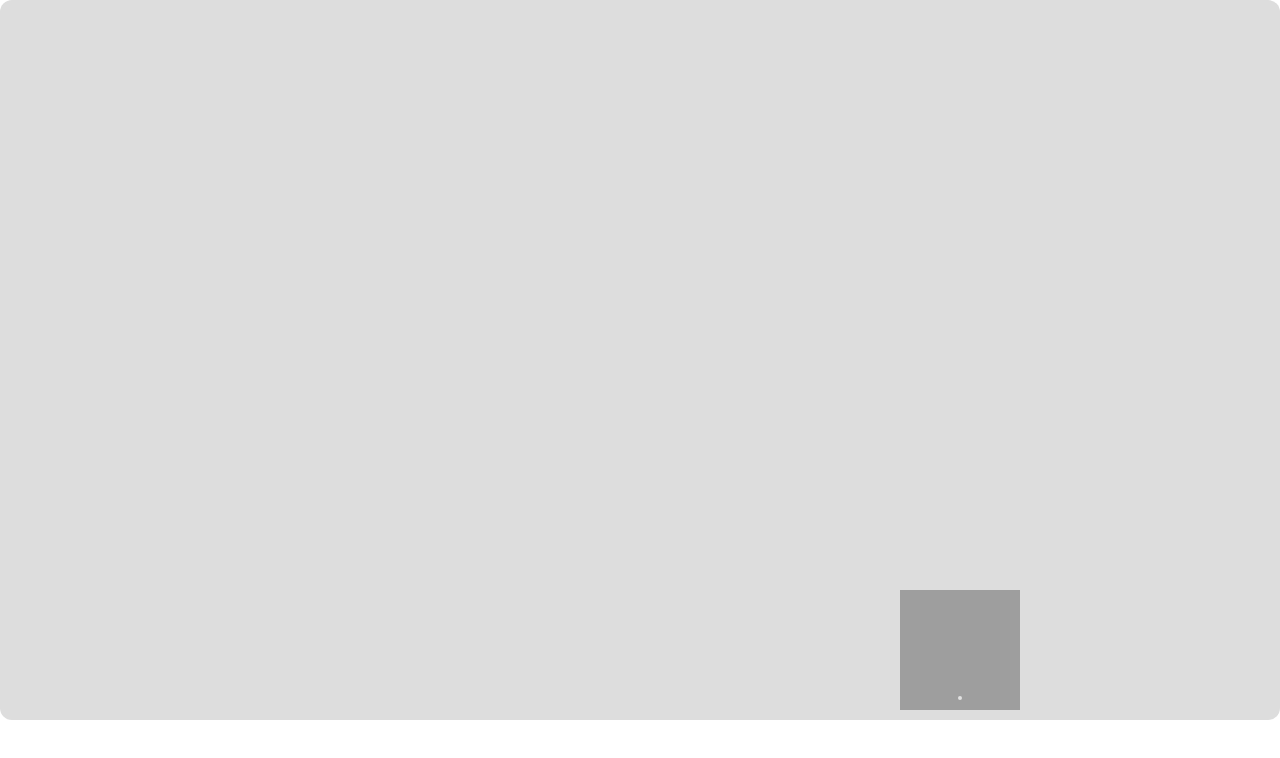
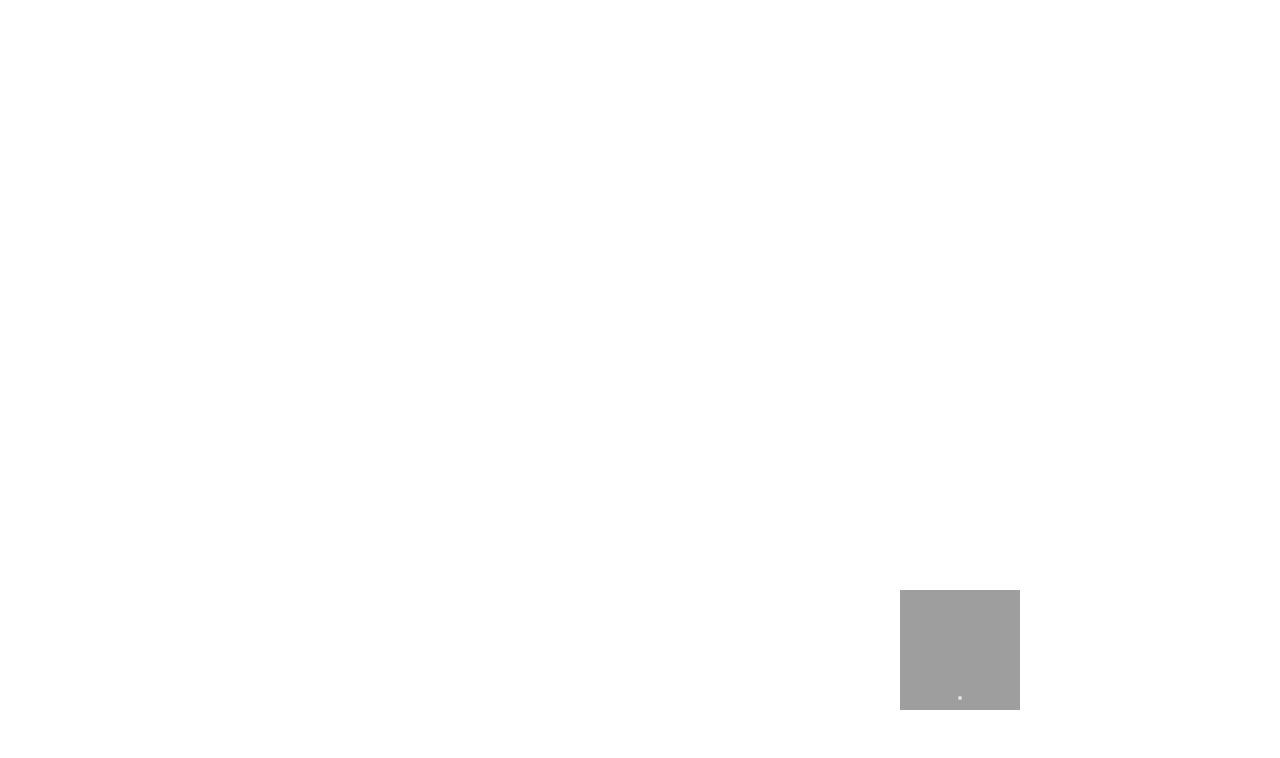
Before and after one commit to lightning-goats/Opti_Taco_Feeder, a plain HTML site: page qr.html in a window 1280 px wide. Drawn offline with Linux system fonts and the light colour scheme; grey boxes are pictures that could not be loaded.

Commit message:
Update qr.html
Remove background color.

```diff
--- a/qr.html
+++ b/qr.html
@@ -14,7 +14,6 @@
             left: 0;
             overflow: hidden;
             border-radius: 12px;
-            background-color: #DDDDDD;
         }
         #qr-code-container {
             position: absolute;
```
